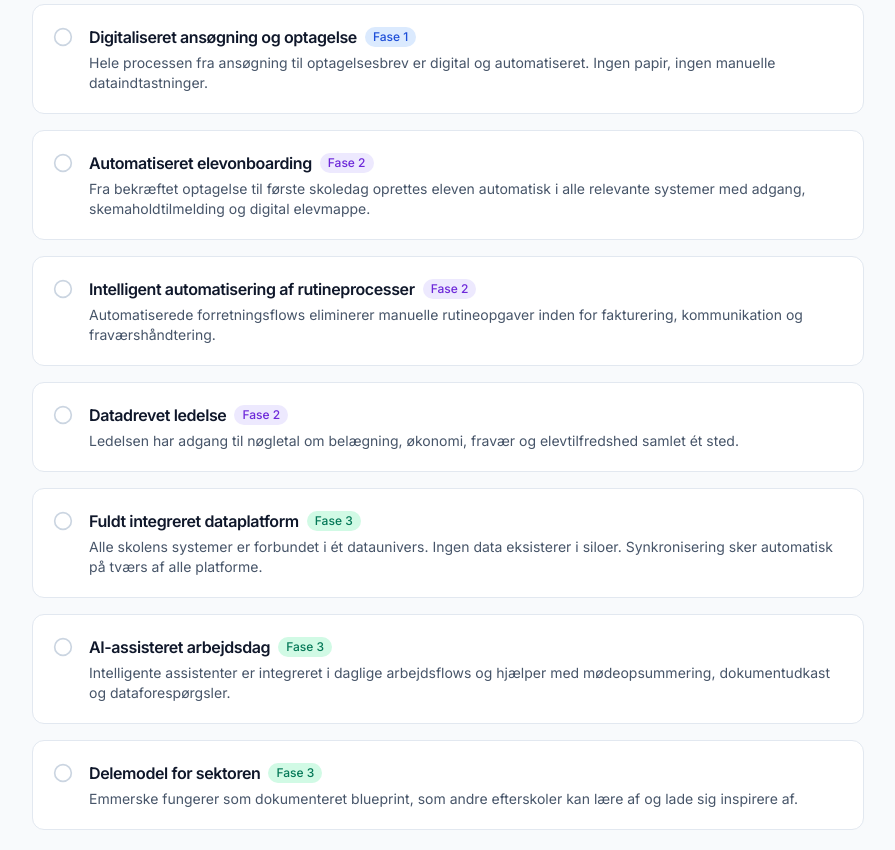
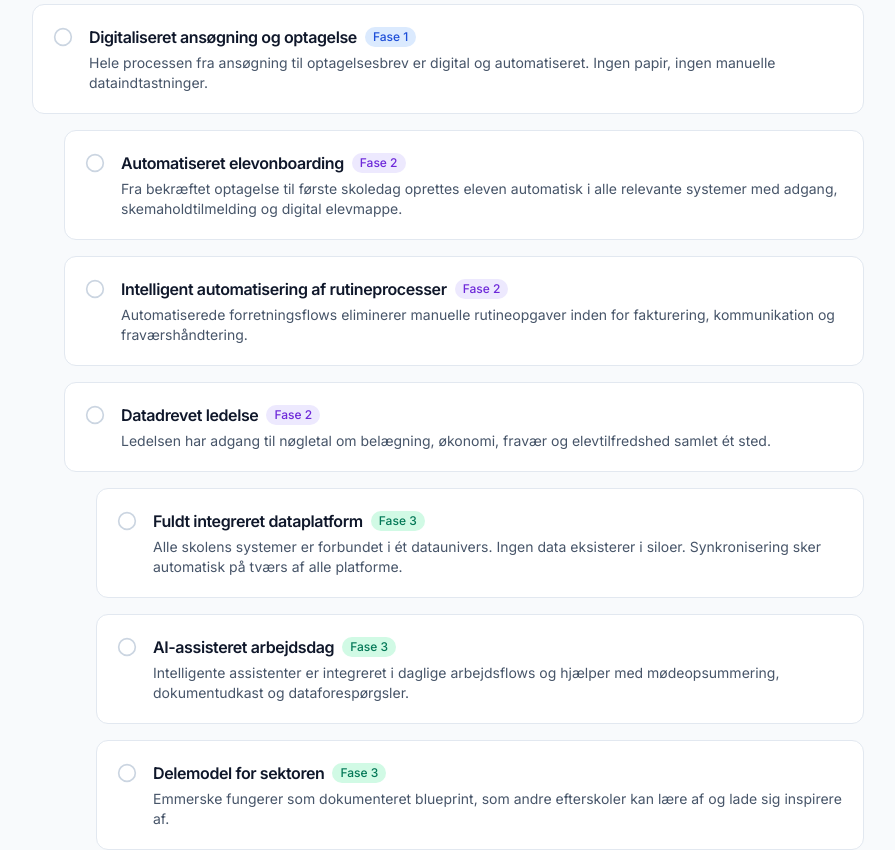
Before and after one commit to qvisty/EmmerskeSoftwareVision, a Next.js app: page /EmmerskeSoftwareVision/vision in a window 1280 px wide. Shown: the part 1340-2190 px from the top of the page, without its empty margins (192-1087 px from the left). Built offline with nearby package versions, Linux system fonts and the light colour scheme.

Commit message:
Indent strategic goals by phase to show temporal progression

```diff
--- a/src/app/vision/page.tsx
+++ b/src/app/vision/page.tsx
@@ -17,6 +17,12 @@ const phaseColor: Record<number, string> = {
   1: 'bg-blue-100 text-blue-700',
   2: 'bg-violet-100 text-violet-700',
   3: 'bg-emerald-100 text-emerald-700',
+};
+
+const phaseIndent: Record<number, string> = {
+  1: 'ml-0',
+  2: 'ml-8',
+  3: 'ml-16',
 };
 
 export default function VisionPage() {
@@ -70,6 +76,7 @@ export default function VisionPage() {
                   key={goal.id}
                   className={cn(
                     'flex gap-4 rounded-xl border p-5',
+                    phaseIndent[goal.targetPhase],
                     goal.achieved
                       ? 'border-emerald-200 bg-emerald-50'
                       : 'border-slate-200 bg-white'
```
